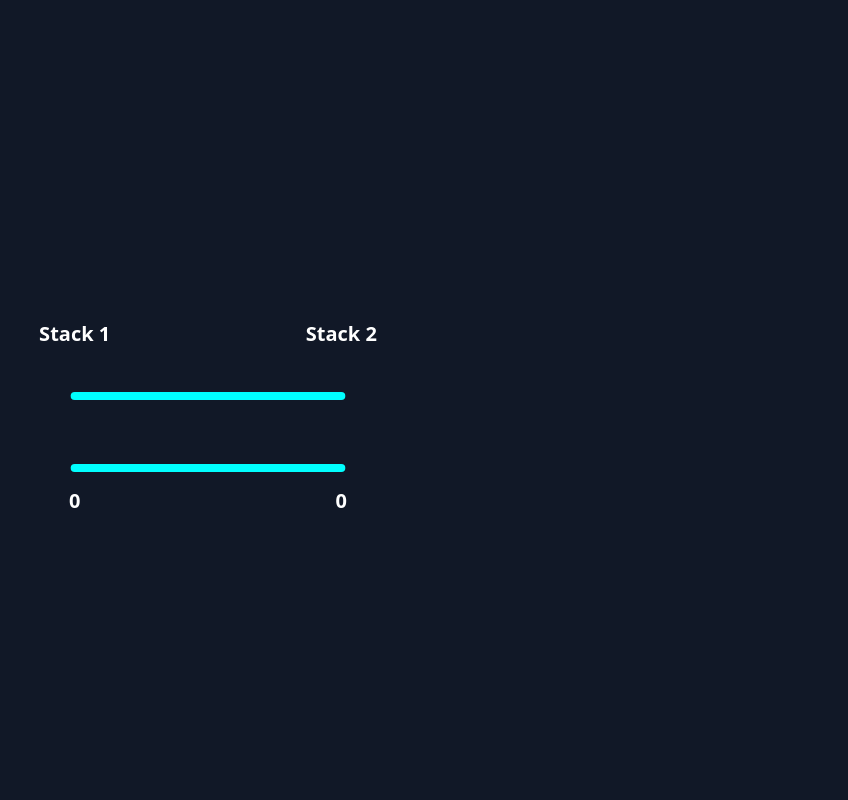
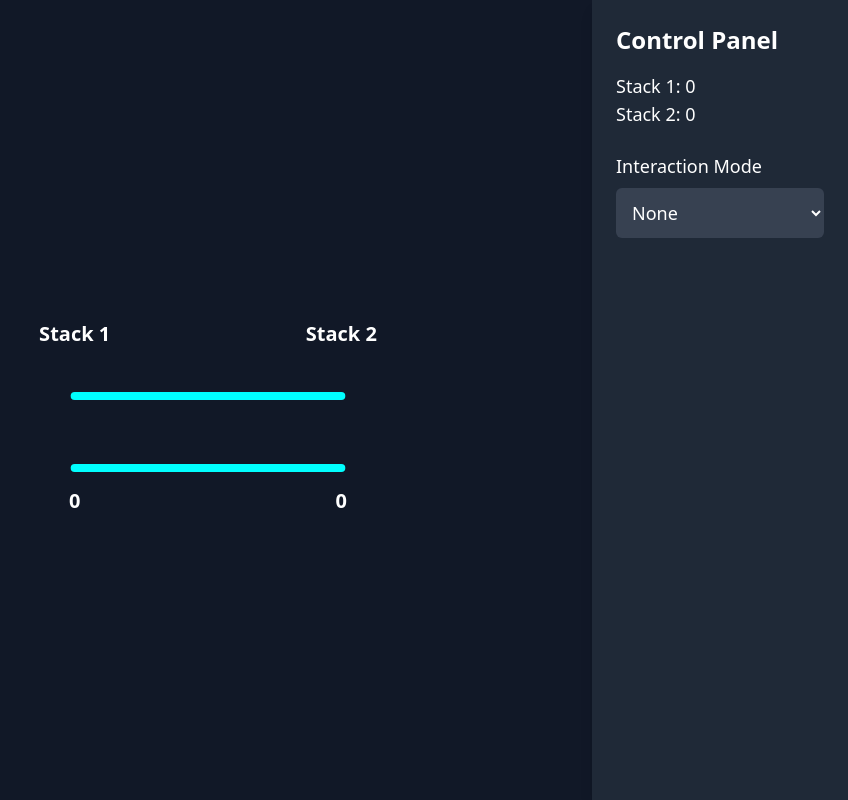
Before and after one commit to dkinsell/stack-comparator, a React (Vite) app: page / in a window 1280 px wide. Shown: the whole page, without its empty margins (432-1280 px from the left). Built offline with nearby package versions, Linux system fonts and the light colour scheme.

Commit message:
adds control panel component and implements basic logic

```diff
--- a/src/App.tsx
+++ b/src/App.tsx
@@ -1,10 +1,12 @@
 import { useRef, useState } from "react";
 import BlockStack from "./components/BlockStack";
 import Comparator from "./components/Comparator";
+import ControlPanel from "./components/ControlPanel";
 
 const App = () => {
   const [stack1, setStack1] = useState<number>(0);
   const [stack2, setStack2] = useState<number>(0);
+  const [mode, setMode] = useState<string>("none");
 
   const stack1Ref = useRef<HTMLDivElement>(null);
   const stack2Ref = useRef<HTMLDivElement>(null);
@@ -37,6 +39,13 @@ const App = () => {
           stackRef={stack2Ref}
         />
       </div>
+
+      <ControlPanel
+        stack1={stack1}
+        stack2={stack2}
+        mode={mode}
+        setMode={setMode}
+      />
     </div>
   );
 };
--- /dev/null
+++ b/src/components/ControlPanel.tsx
@@ -0,0 +1,40 @@
+interface ControlPanelProps {
+  stack1: number;
+  stack2: number;
+  mode: string;
+  setMode: React.Dispatch<React.SetStateAction<string>>;
+}
+
+const ControlPanel = ({ stack1, stack2, mode, setMode }: ControlPanelProps) => {
+  return (
+    <div
+      className="absolute top-0 right-0 p-6 bg-gray-800 text-white shadow-lg"
+      style={{ height: "100%", width: "20%", boxSizing: "border-box" }}
+    >
+      <h2 className="text-2xl font-bold mb-4">Control Panel</h2>
+
+      <div className="mb-6">
+        <p className="text-lg">Stack 1: {stack1}</p>
+        <p className="text-lg">Stack 2: {stack2}</p>
+      </div>
+
+      <div>
+        <label htmlFor="mode-select" className="block mb-2 text-lg">
+          Interaction Mode
+        </label>
+        <select
+          id="mode-select"
+          value={mode}
+          onChange={(e) => setMode(e.target.value)}
+          className="w-full p-3 bg-gray-700 rounded-md text-white text-lg"
+        >
+          <option value="none">None</option>
+          <option value="addRemove">Add/Remove</option>
+          <option value="drawCompare">Draw Compare</option>
+        </select>
+      </div>
+    </div>
+  );
+};
+
+export default ControlPanel;
```
